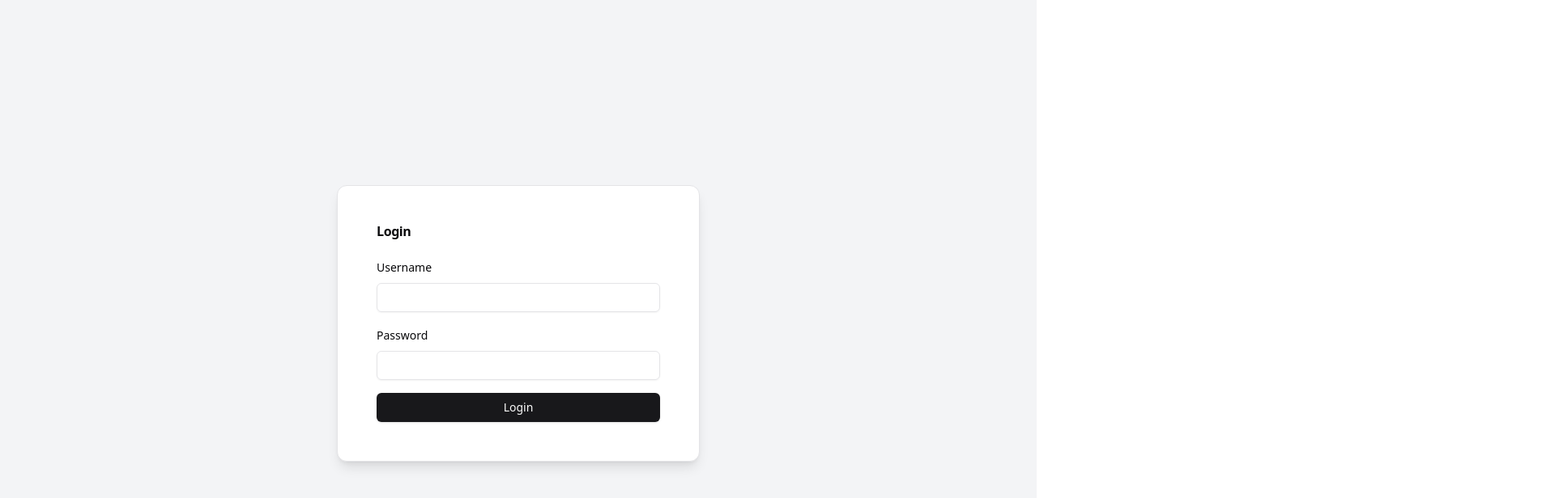
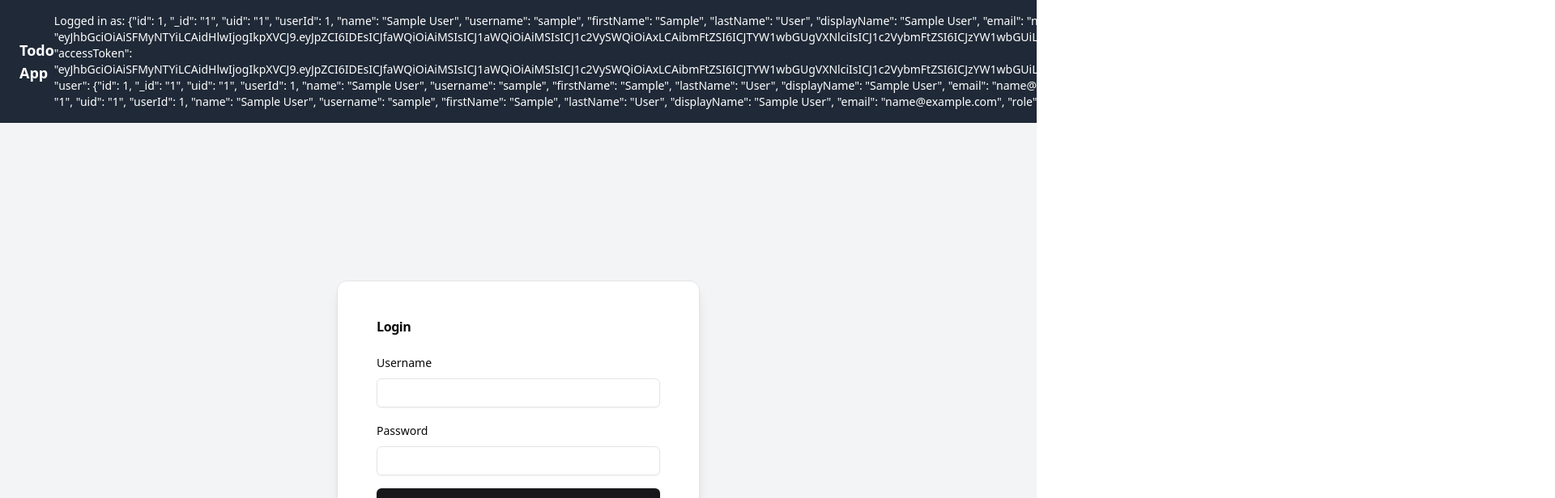
Before and after one commit to rmidhunk/todo-app, a React (Vite) app: page / in a window 1280 px wide. Shown: the top 616 px of the page at 81% size, 1920 px wide, since content can reach past the window. Built offline with nearby package versions, Linux system fonts and the light colour scheme; no server answers; sample sign-in values are in the browser's storage.

Commit message:
Midhun Krishnan | main | feat: Header add

```diff
--- a/src/app/router.tsx
+++ b/src/app/router.tsx
@@ -1,3 +1,4 @@
+import { Header } from "@/components/header";
 import { LoginPage } from "@/pages/login-page";
 import { TodoList } from "@/pages/todo-list";
 import PrivateRoute from "@/router/private-route";
@@ -5,6 +6,8 @@ import { BrowserRouter, Route, Routes } from "react-router";
 
 const AppRouter = () => {
   return (
+    <>
+      <Header />
       <BrowserRouter>
         <Routes>
           <Route path="/" element={<LoginPage />} />
@@ -13,6 +16,7 @@ const AppRouter = () => {
           </Route>
         </Routes>
       </BrowserRouter>
+    </>
   );
 };
 
--- /dev/null
+++ b/src/components/header.tsx
@@ -0,0 +1,24 @@
+import { Button } from "@/components/ui/button";
+import { useAuth } from "@/context/auth-provider";
+
+const Header = () => {
+  const auth = useAuth();
+
+  return (
+    <header className="bg-gray-800 text-white py-4 px-6 flex justify-between items-center">
+      <div className="text-lg font-bold">Todo App</div>
+      <div className="flex items-center space-x-4">
+        {auth?.user && (
+          <>
+            <p className="text-sm">Logged in as: {auth?.user}</p>
+            <Button variant="destructive" onClick={() => {}}>
+              Logout
+            </Button>
+          </>
+        )}
+      </div>
+    </header>
+  );
+};
+
+export { Header };
--- a/src/pages/login-page.tsx
+++ b/src/pages/login-page.tsx
@@ -43,7 +43,7 @@ const LoginPage = () => {
   };
 
   return (
-    <div className="flex justify-center items-center min-h-screen bg-gray-100">
+    <div className="flex justify-center items-center min-h-[calc(100vh-68px)] bg-gray-100">
       <Card className="w-full max-w-md p-6 shadow-lg">
         <CardHeader>
           <CardTitle>Login</CardTitle>
```
Lines whose indentation alone changed are shown as unchanged.
